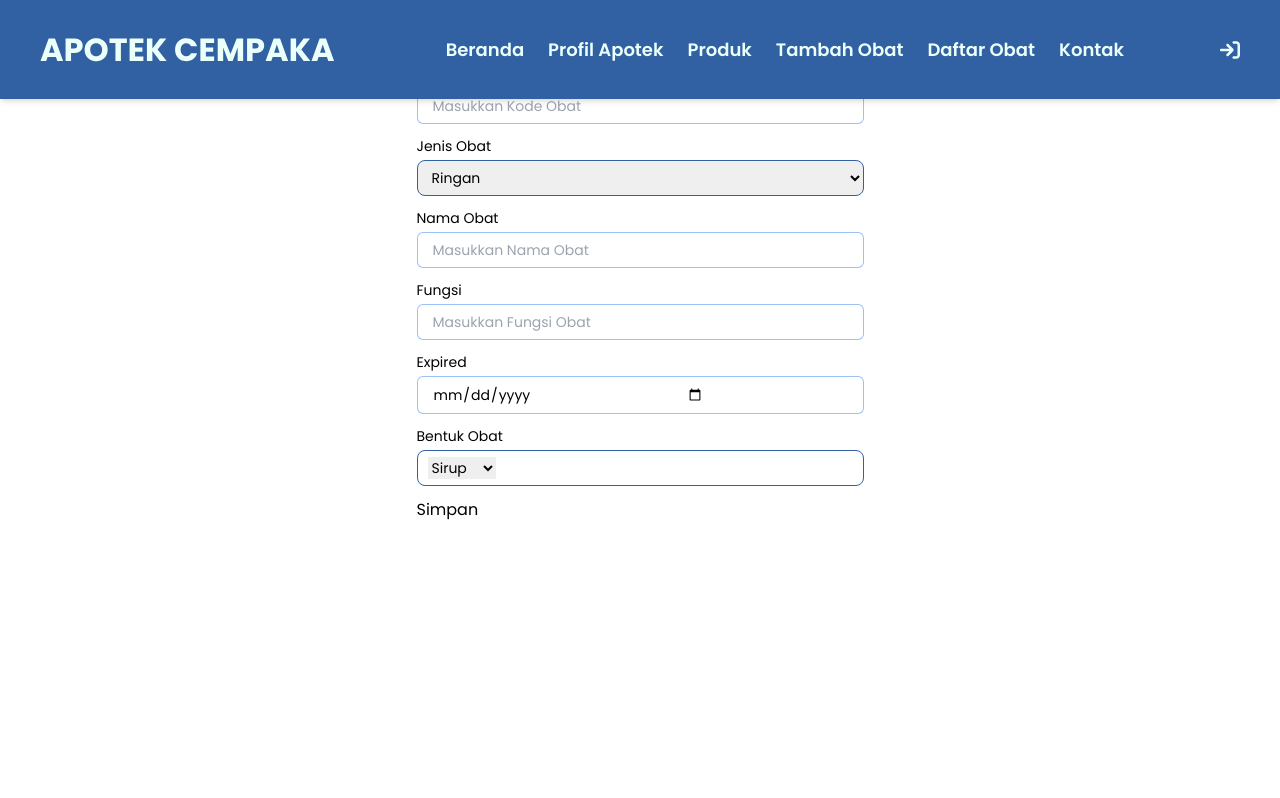
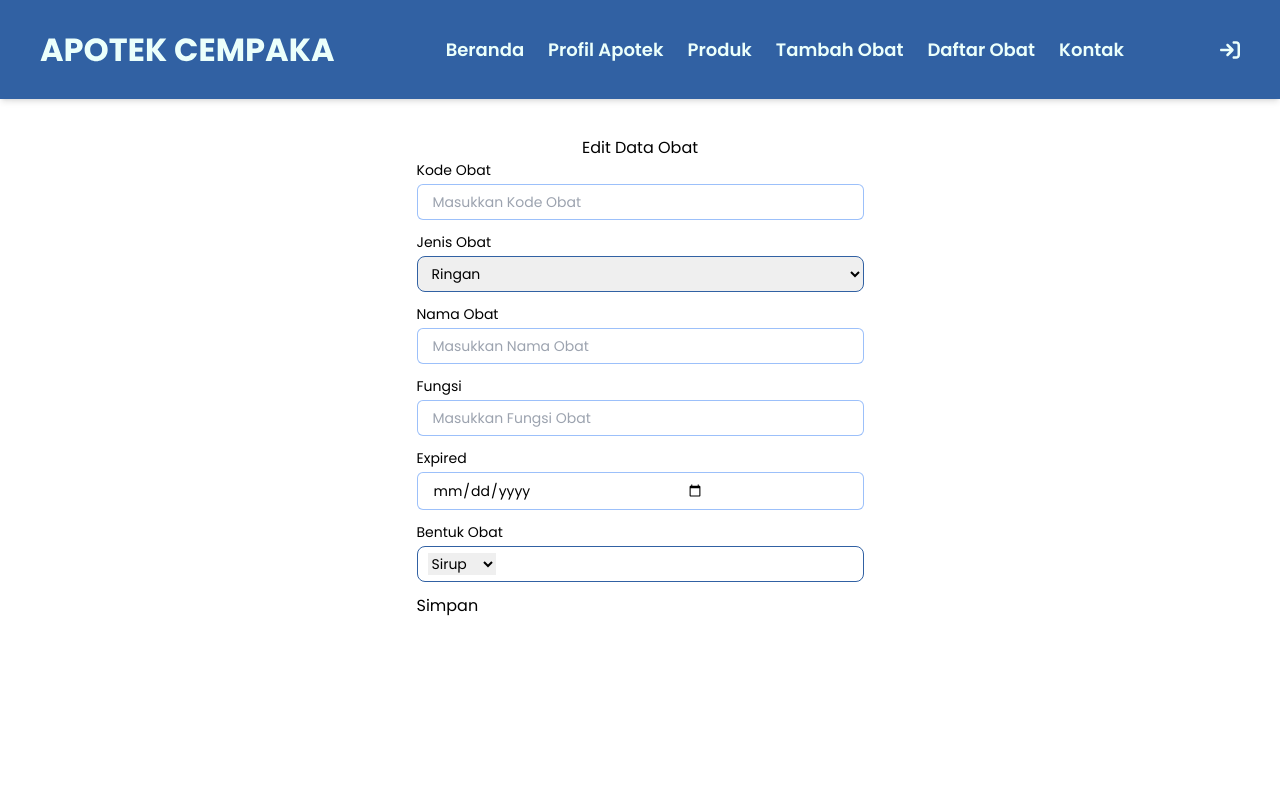
Before and after one commit to MadeRama21/ApotekCempaka, a React (Create React App) app in the folder frontend/: page /apotek/edit/1 in a window 1280 px wide. Shown: the top 798 px of the page. Built offline with nearby package versions, Linux system fonts and the light colour scheme; no server answers.

Commit message:
edit margin top

```diff
--- a/frontend/src/pages/edit_user.js
+++ b/frontend/src/pages/edit_user.js
@@ -58,7 +58,7 @@ function EditObat() {
     return(
         <React.Fragment>
             <Header/>
-            <section className="min-h-screen font-poppins">
+            <section className="min-h-screen font-poppins mt-24">
                 <div className="flex flex-col justify-center items-center py-10">
 
             <h2>Edit Data Obat</h2>
```
